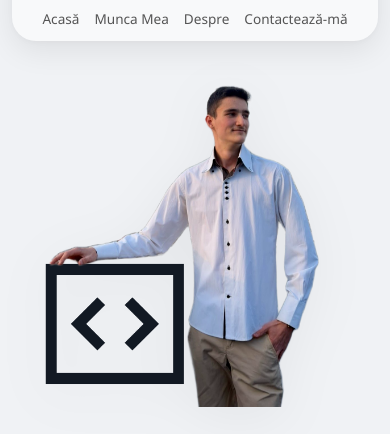
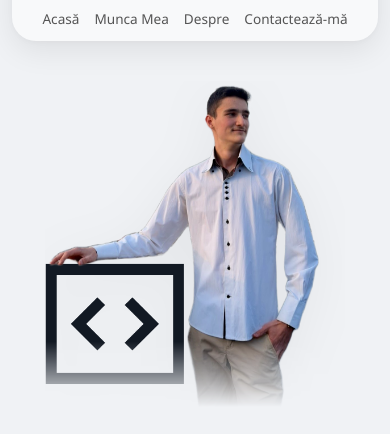
Before and after one commit to CristiLudusan/LUDUSAN, a plain HTML site: page index.html in a window 390 px wide. Shown: the part 91-525 px from the top of the page. Drawn offline with Linux system fonts and the light colour scheme.

Commit message:
version 1.1

```diff
--- a/style.css
+++ b/style.css
@@ -936,6 +936,11 @@ body {
         max-width: 300px;
     }
 
+    .hero-image {
+        -webkit-mask-image: linear-gradient(to bottom, black 80%, transparent 100%);
+        mask-image: linear-gradient(to bottom, black 80%, transparent 100%);
+    }
+
     .ticker-container {
         padding: 0 15px;
         margin-top: 10px;
```
